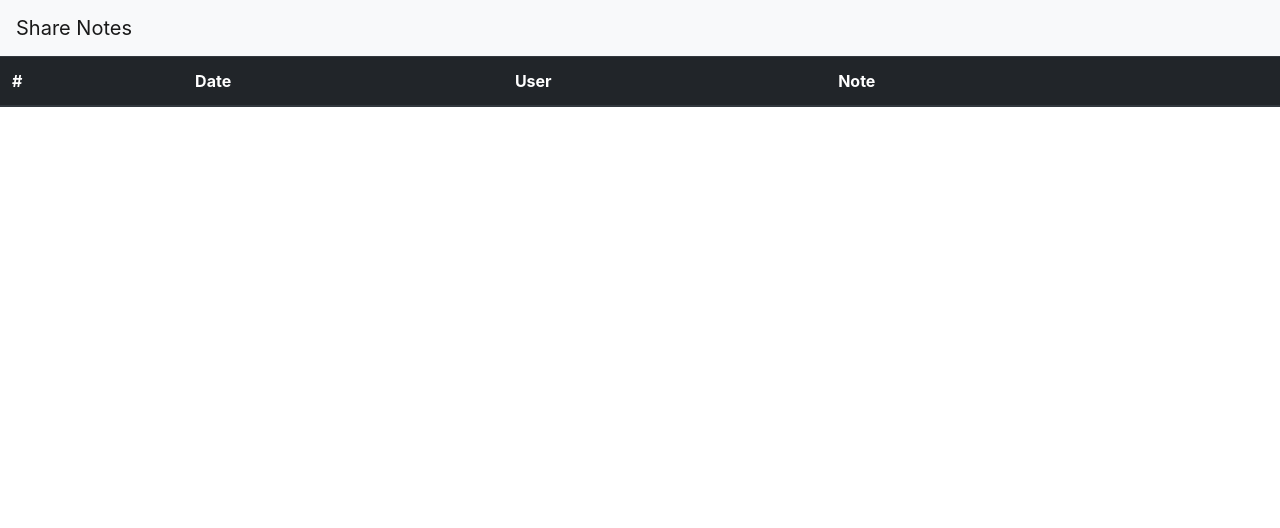
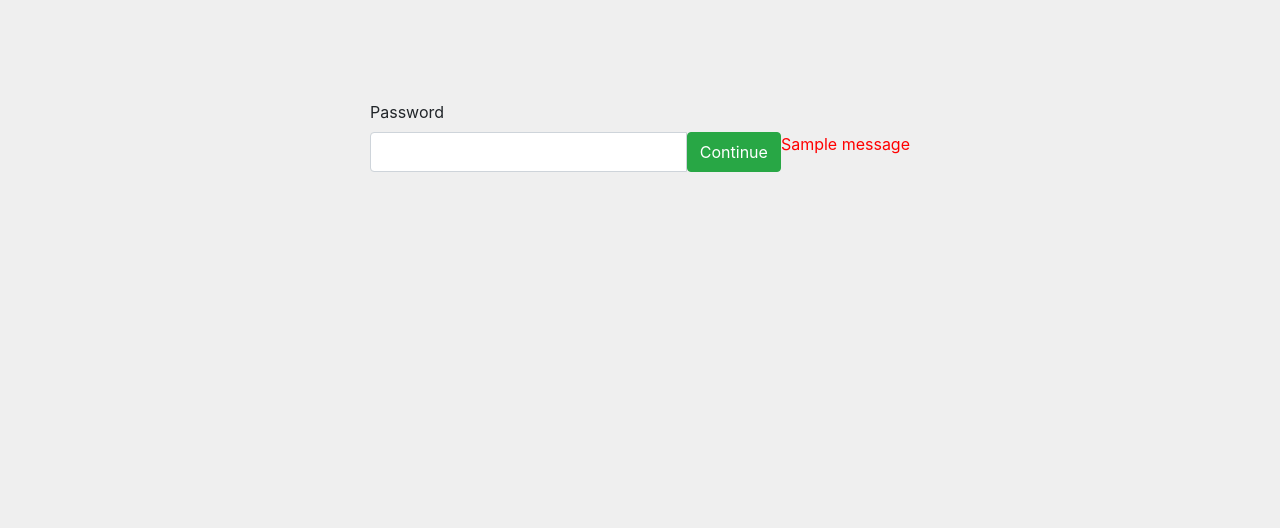
Before and after one commit to sroffey-github/note-sharing, a Flask app: page / in a window 1280 px wide. Shown: the top 528 px of the page. Run offline with Flask 2, Linux system fonts and the light colour scheme; tables that the repository leaves empty hold one stand-in row (values such as "Sample post"); one stand-in notice (Sample message) is shown; lists and menus that the app fills with data are empty; some libraries are stand-ins or nearby versions.

Commit message:
added passcode

```diff
--- a/templates/index.html
+++ b/templates/index.html
@@ -9,6 +9,7 @@
     <title>Share Notes</title>
 </head>
 <body>
+  {% if session['logged_in'] %}
       <nav class="navbar navbar-expand-lg navbar-light bg-light">
           <a class="navbar-brand" href="/">Share Notes</a>
           <button class="navbar-toggler" type="button" data-toggle="collapse" data-target="#navbarSupportedContent" aria-controls="navbarSupportedContent" aria-expanded="false" aria-label="Toggle navigation">
@@ -59,6 +60,7 @@
       </form>
 
       <button class="open-button btn btn-outline-success" id="open-btn" onclick="openForm()">Add note</button>
+      <button class="footer m-2 fixed-bottom btn btn-danger"><a style="text-decoration: none; color: #fff;" href="/logout">Logout</a></button>
 
       <div id="form-popup">
           <form id="form-container" method="POST">
@@ -100,5 +102,54 @@
             document.getElementById('editForm').style.display = "none";
           }
       </script>
+    {% else %}
+      <style>
+        body{
+          padding:100px 0;
+          background-color:#efefef
+        }
+        a, a:hover{
+          color:#333
+        }
+      </style>
+      <div class="container">
+        <div class="row justify-content-center">
+          <div class="col-6">
+            <div>
+              <div class="form-group">
+                <label>Password</label>
+                <form method="POST" class="input-group" id="show_hide_password">
+                  <input class="form-control" name="passcode" type="password">
+                  <input type="submit" class="btn btn-success" value="Continue">
+                  <div class="input-group-addon">
+                    <a href=""><i class="fa fa-eye-slash" aria-hidden="true"></i></a>
+                  </div>
+                  {% for msg in get_flashed_messages() %}
+                    <p style="color: red;">{{msg}}</p>
+                  {% endfor %}
+                </form>
+              </div>
+            </div>
+          </div>
+        </div>
+      </div>
+
+      <script>
+        $(document).ready(function() {
+          $("#show_hide_password a").on('click', function(event) {
+          event.preventDefault();
+          if($('#show_hide_password input').attr("type") == "text"){
+              $('#show_hide_password input').attr('type', 'password');
+              $('#show_hide_password i').addClass( "fa-eye-slash" );
+              $('#show_hide_password i').removeClass( "fa-eye" );
+          }else if($('#show_hide_password input').attr("type") == "password"){
+              $('#show_hide_password input').attr('type', 'text');
+              $('#show_hide_password i').removeClass( "fa-eye-slash" );
+              $('#show_hide_password i').addClass( "fa-eye" );
+          }
+          });
+        });
+      </script>
+    {% endif %}
 </body>
 </html>
```
Lines whose indentation alone changed are shown as unchanged.
